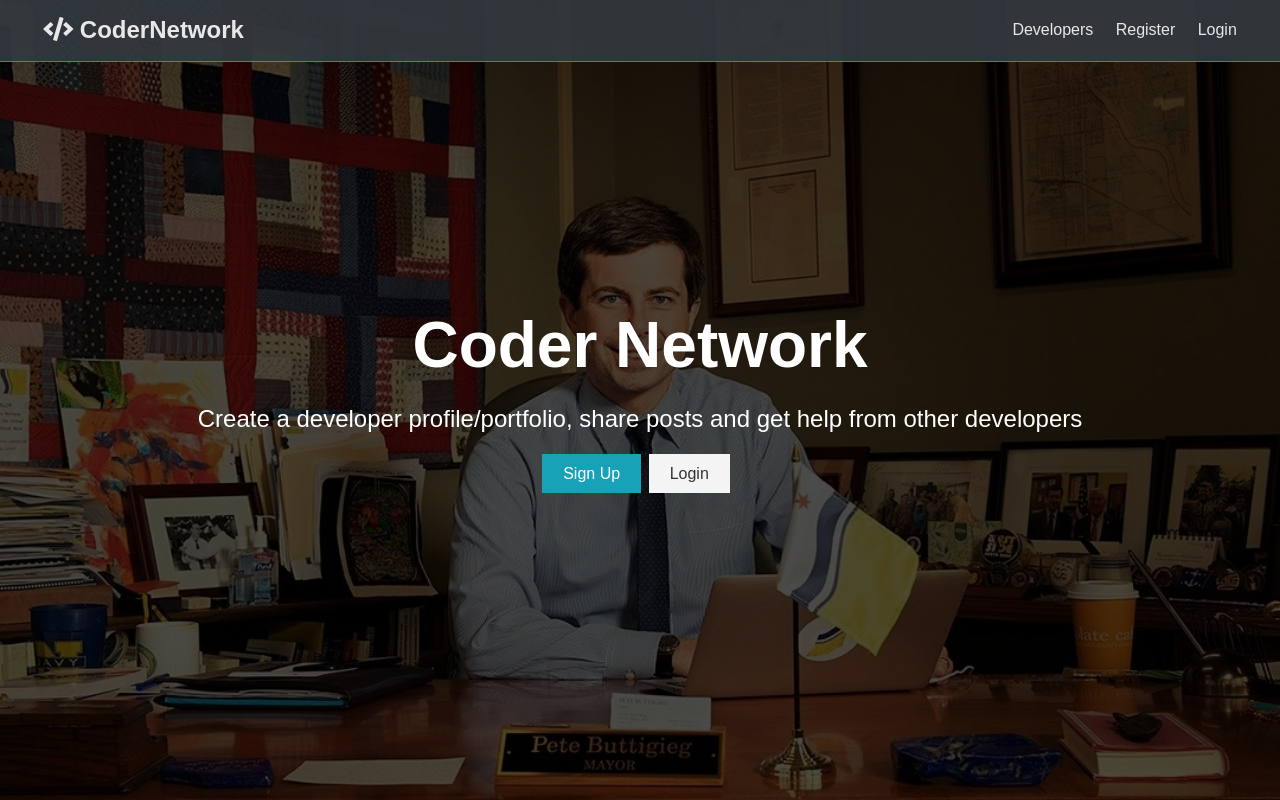
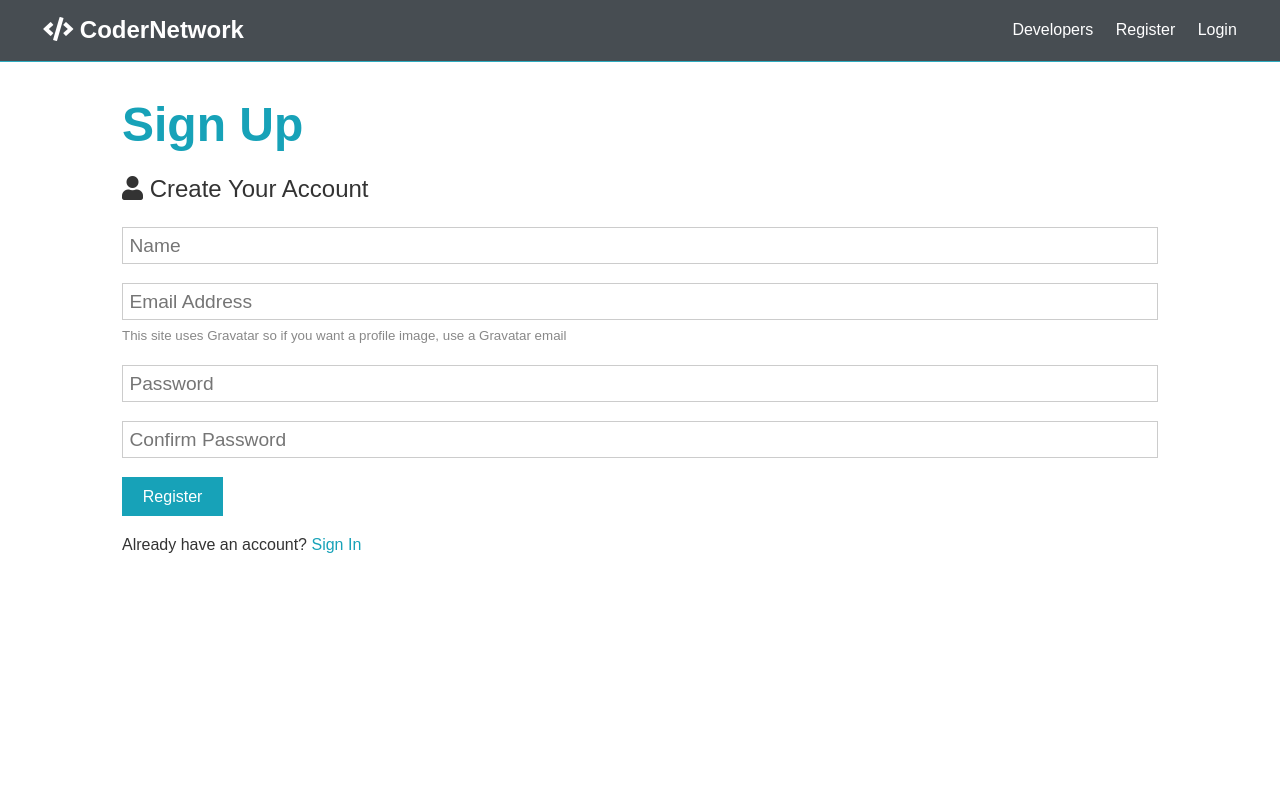
Before and after one commit to andrewyguo/CoderNetwork-MERN, a React (Create React App) app in the folder client/: page /register in a window 1280 px wide. Built offline with nearby package versions, Linux system fonts and the light colour scheme.

Commit message:
Created Registration Form

```diff
--- a/client/src/App.js
+++ b/client/src/App.js
@@ -1,14 +1,27 @@
 import './App.css';
 import React, { Fragment } from 'react';
+// Components
 import Navbar from './components/layout/Navbar';
 import Landing from './components/layout/Landing';
+import Login from './components/auth/Login';
+import Register from './components/auth/Register';
+
+import { BrowserRouter as Router, Route, Switch } from 'react-router-dom';
 
 function App() {
   return (
-    <Fragment>
-      <Navbar />
-      <Landing />
-    </Fragment>
+    <Router>
+      <Fragment>
+        <Navbar />
+        <Route exact path="/" component={ Landing } />
+        <section className="container">
+          <Switch>
+          <Route exact path="/register" component={ Register } />
+          <Route exact path="/login" component={ Login } />
+          </Switch>
+        </section>
+      </Fragment>
+    </Router>
   );
 }
 
--- /dev/null
+++ b/client/src/components/auth/Login.js
@@ -0,0 +1,11 @@
+import React from 'react'
+
+export const Login = () => {
+  return (
+    <div>
+      Login
+    </div>
+  )
+}
+
+export default Login;
--- /dev/null
+++ b/client/src/components/auth/Register.js
@@ -0,0 +1,84 @@
+import React, { Fragment, useState } from 'react'
+
+export const Register = () => {
+  const [formData, setFormData] = useState({
+    name: '',
+    email: '',
+    password: '',
+    password2: ''
+  });
+
+  const { name, email, password, password2 } = formData;
+
+  // Enables form to be filled for all fields
+  const onChange = e => setFormData({ ...formData, [e.target.name]: e.target.value });
+
+  const onSubmit = e => {
+    e.preventDefault();
+    if(password !== password2) {
+      console.log('Passwords do not match');
+    } else {
+      console.log(formData);
+    }
+  }
+  return (
+    <Fragment>
+      <h1 className="large text-primary">Sign Up</h1>
+      <p className="lead"><i className="fas fa-user"></i> Create Your Account</p>
+      <form className="form" onSubmit={e => onSubmit(e)}>
+        <div className="form-group">
+          <input
+            type="text"
+            placeholder="Name"
+            name="name"
+            value={name}
+            onChange={e => onChange(e)}
+            required
+          />
+        </div>
+        <div className="form-group">
+          <input
+            type="email"
+            placeholder="Email Address"
+            name="email"
+            value={email}
+            onChange={e => onChange(e)}
+            required
+          />
+          <small className="form-text"
+            >This site uses Gravatar so if you want a profile image, use a
+            Gravatar email</small
+          >
+        </div>
+        <div className="form-group">
+          <input
+            type="password"
+            placeholder="Password"
+            name="password"
+            minLength="6"
+            value={password}
+            onChange={e => onChange(e)}
+            required
+          />
+        </div>
+        <div className="form-group">
+          <input
+            type="password"
+            placeholder="Confirm Password"
+            name="password2"
+            minLength="6"
+            value={password2}
+            onChange={e => onChange(e)}
+            required
+          />
+        </div>
+        <input type="submit" className="btn btn-primary" value="Register" />
+      </form>
+      <p className="my-1">
+        Already have an account? <a href="login.html">Sign In</a>
+      </p>
+    </Fragment>
+  );
+}
+
+export default Register;
--- a/client/src/components/layout/Landing.js
+++ b/client/src/components/layout/Landing.js
@@ -1,4 +1,5 @@
 import React from 'react'
+import { Link } from 'react-router-dom';
 
 export const Landing = () => {
   return (
@@ -11,8 +12,8 @@ export const Landing = () => {
             other developers
           </p>
           <div className="buttons">
-            <a href="register.html" className="btn btn-primary">Sign Up</a>
-            <a href="login.html" className="btn btn-light">Login</a>
+            <Link to='/register' className='btn btn-primary'>Sign Up</Link>
+            <Link to='/login' className='btn btn-light'>Login</Link>
           </div>
         </div>
       </div>
--- a/client/src/components/layout/Navbar.js
+++ b/client/src/components/layout/Navbar.js
@@ -1,15 +1,16 @@
 import React from 'react'
+import { Link } from 'react-router-dom';
 
 export const Navbar = () => {
   return (
     <nav className="navbar bg-dark">
       <h1>
-        <a href="index.html"><i className="fas fa-code"></i> CoderNetwork</a>
+        <Link to='/'><i className="fas fa-code"></i> CoderNetwork</Link>
       </h1>
       <ul>
-        <li><a href="profiles.html">Developers</a></li>
-        <li><a href="register.html">Register</a></li>
-        <li><a href="login.html">Login</a></li>
+        <li><Link to='/register'>Developers</Link></li>
+        <li><Link to="/register">Register</Link></li>
+        <li><Link to="/login">Login</Link></li>
       </ul>
     </nav>
   )
--- a/package.json
+++ b/package.json
@@ -19,6 +19,7 @@
     "gravatar": "^1.8.1",
     "jsonwebtoken": "^8.5.1",
     "mongoose": "^5.11.14",
+    "react-router-dom": "^5.2.0",
     "request": "^2.88.2"
   },
   "devDependencies": {
```
Also changed, not shown: client/src/img/showcase.jpg.
